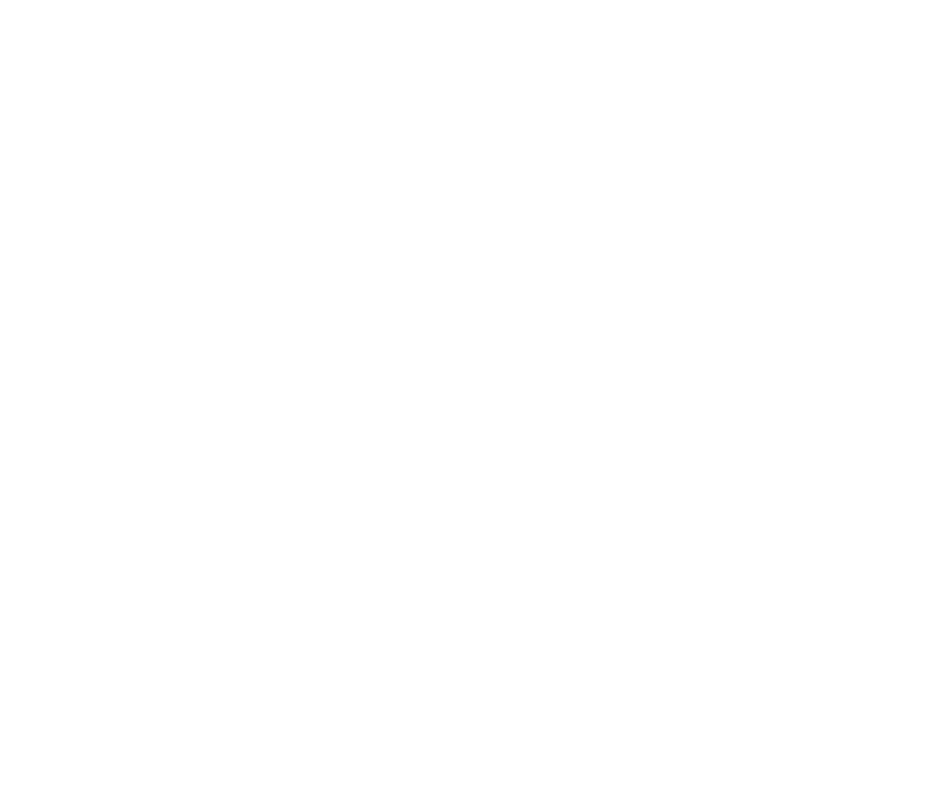
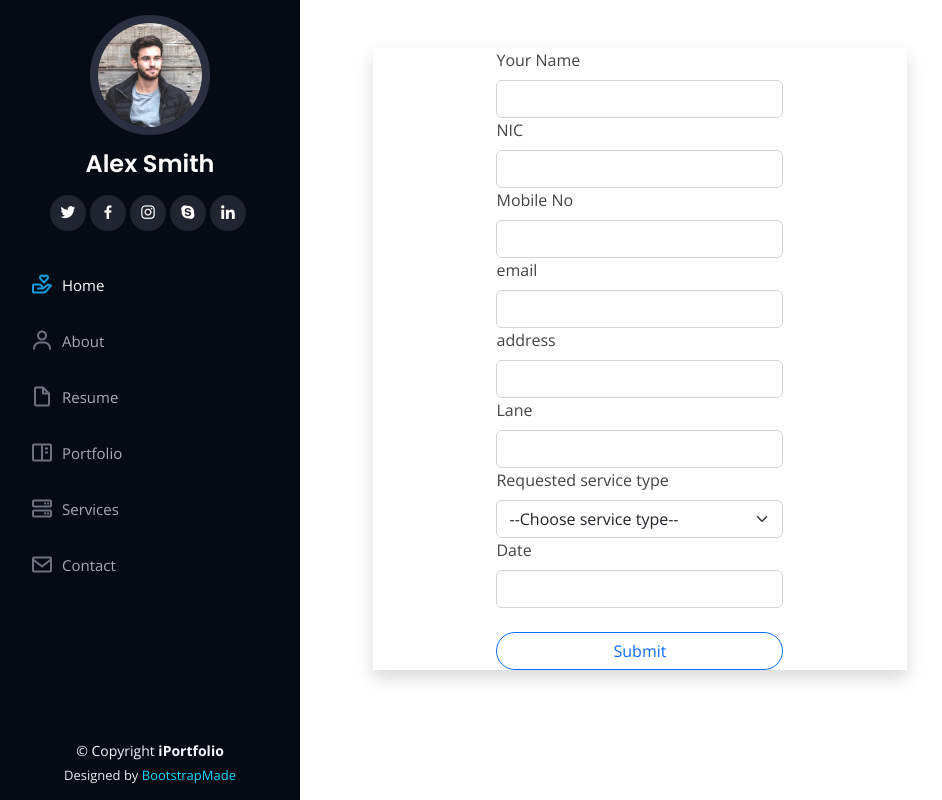
Before and after one commit to IT20665616/ITPM-Project-Y3-S2, a React (Create React App) app in the folder frontend/: page /request in a window 1280 px wide. Before the commit this address had no page. Shown: the whole page, without its empty margins (0-942 px from the left). Built offline with nearby package versions, Linux system fonts and the light colour scheme.

Commit message:
frontend servicerequest page and service view page

```diff
--- a/frontend/src/App.js
+++ b/frontend/src/App.js
@@ -5,6 +5,12 @@
 import Header from "./Components/Hansi/Header";
 import HomePage from "./Components/Hansi/HomePage";
 import RegisterPerson from "./Components/Sahan/RegisterPersonForm";
+import CustomerCreate from "./Components/Malshan/CustomerCreate"
+import AllRequests from "./Components/Malshan/AllRequests";
+import Nicrequest from "./Components/Malshan/Nicrequest";
+import Nicviewpage from "./Components/Malshan/Nicviewpage";
+
+
 
 function App() {
   return (
@@ -15,6 +21,13 @@
 
 
         <Route path="/registerperson" element={<RegisterPerson />} />
+        <Route path="/request" element={<CustomerCreate />} />
+        <Route path="/allrequests" element={<AllRequests />} />
+        <Route path="/nic" element={<Nicrequest />} />
+        <Route path="/nicrequests" element={<Nicviewpage />} />
+
+
+
 
       </Routes>
     </BrowserRouter>
--- a/frontend/src/Components/Hansi/Hero.js
+++ b/frontend/src/Components/Hansi/Hero.js
@@ -25,11 +25,12 @@
                             </div>
                         </div>
 
-                        <div class="col-xl-2 col-md-4">
+                        <div class="col-xl-2 col-md-4"><a href="http://localhost:3000/request">
                             <div class="icon-box">
                                 <i class="ri-question-fill"></i>
-                                <h3><a href="">Request a Service</a></h3>
+                                <h3>Request a Service</h3>
                             </div>
+                            </a>
                         </div>
 
                         <div class="col-xl-2 col-md-4">
--- /dev/null
+++ b/frontend/src/Components/Malshan/AllRequests.js
@@ -0,0 +1,77 @@
+import axios from 'axios';
+import React, { useEffect, useState } from 'react'
+import swal from 'sweetalert';
+
+export default function AllRequests() {
+
+const[requests, setrequests] = useState([]);
+
+useEffect(()=>{
+    function getAllRequests(){
+        axios.get("").then((res) =>{
+            setrequests(res.data);
+        }).catch((err) =>{
+            alert(err.message);
+        })
+    }
+    getAllRequests();
+}, [])
+
+function deleteRequest(id){
+    swal({
+        title: 'Are You Sure?',
+        text: 'Once deleted, You will not able to recover these details !',
+        icon: 'warning',
+        showCancelButton: true,
+        confirmButtonColor: '#30085d6',
+        cancelButtonColor: '#d33',
+        confirmButtonText: 'Delete'
+    }).then(() => {
+        axios
+          .delete(`http://localhost:8070/service/delete/${id}`);
+        swal({
+          title: "Success!",
+          text: "Deleted record Successfully",
+          icon: "success",
+          timer: 2000,
+          button: false,
+        });
+      }).catch((err) => {
+        swal({
+          title: "Error!",
+          text: "Coulden't Delete your Account",
+          type: "error",
+        });
+      });
+
+      setTimeout(() => {
+        window.location.replace("http://localhost:3000/");
+      }, 7000)
+
+}
+
+
+  return (
+    <div>
+         <div className="container py-5 ">
+            <table id="my-table" class="table table-hover">
+                <thead className="table-active">
+                    <tr>
+                        <th></th>
+                        <th>fullName</th>
+                        <th> nic</th>
+                        <th>mobileNo</th>
+                        <th>email</th>
+                        <th>address</th>
+                        <th> lane</th>
+                        <th>serviceType</th>
+                        <th>date</th>
+
+                    </tr>
+                </thead>
+                </table>
+
+        </div>
+    </div>
+  )
+}
--- /dev/null
+++ b/frontend/src/Components/Malshan/Nicrequest.js
@@ -0,0 +1,90 @@
+import axios from "axios";
+import React, { useEffect, useState } from "react";
+
+export default function Nicrequest() {
+  const [nic, setNic] = useState("");
+  const [data, setData] = useState([]);
+  const [click, setClick] = useState(false);
+
+  function sendData(e) {
+    e.preventDefault();
+
+    const newRequest = {
+      nic,
+    };
+
+    console.log(newRequest);
+    axios.post("http://localhost:8070/service/get", newRequest).then((res) => {
+      if (res.data) {
+        setData(res.data);
+        setClick(true);
+
+      } else {
+        console.log("unsuccess");
+      }
+    });
+  }
+
+  return (
+    <div>
+      <form>
+        <label htmlFor="username" className="form-label">
+          Your
+        </label>
+        <input
+          className="form-control"
+          name="nic"
+          onChange={(e) => {
+            setNic(e.target.value);
+          }}
+        ></input>
+
+        <button
+          onClick={sendData}
+          className="btn btn-outline-primary w-100 mt-4 rounded-pill"
+          type="button"
+        >
+          Submit
+        </button>
+      </form>
+
+      <div>
+        {click &&
+        <Nicviewpage data={data} />
+        }
+      </div>
+    </div>
+  );
+}
+
+function Nicviewpage(props) {
+  useEffect(() => {
+    console.log(props.data);
+  }, []);
+
+  return (
+    <div>
+      <div className="container py-5 ">
+
+        <table id="my-table" class="table table-hover">
+          <thead className="table-active">
+            <tr>
+              <th></th>
+              <th>fullName</th>
+              <th> nic</th>
+              <th>mobileNo</th>
+              <th>email</th>
+              <th>address</th>
+              <th> lane</th>
+              <th>serviceType</th>
+              <th>date</th>
+              <th>Action</th>
+            </tr>
+          </thead>
+
+          <tbody></tbody>
+        </table>
+      </div>
+    </div>
+  );
+}
--- /dev/null
+++ b/frontend/src/Components/Malshan/Nicviewpage.js
@@ -0,0 +1,40 @@
+import React, { useEffect } from "react";
+
+export default function Nicviewpage(props) {
+
+    useEffect(() => {
+        console.log(props.data);
+
+    }, []);
+
+
+
+  return (
+    <div>
+      <div className="container py-5 ">
+        <table id="my-table" class="table table-hover">
+          <thead className="table-active">
+            <tr>
+              <th></th>
+              <th>fullName</th>
+              <th> nic</th>
+              <th>mobileNo</th>
+              <th>email</th>
+              <th>address</th>
+              <th> lane</th>
+              <th>serviceType</th>
+              <th>date</th>
+              <th>Action</th>
+            </tr>
+          </thead>
+
+          <tbody>
+
+
+
+          </tbody>
+        </table>
+      </div>
+    </div>
+  );
+}
--- a/frontend/src/Components/Malshan/customerCreate.js
+++ b/frontend/src/Components/Malshan/customerCreate.js
@@ -1,21 +1,22 @@
-import React, { useState } from 'react'
+import React, { useState } from "react";
 import swal from "sweetalert";
 import axios from "axios";
+import Sidebar from "../Hansi/GramaNiladhariUI/Sidebar";
 
+function CustomerCreate() {
+  const [fullName, setfullName] = useState("");
+  const [nic, setNic] = useState("");
+  const [mobileNo, setMobileNo] = useState("");
+  const [email, setEmail] = useState("");
+  const [address, setAddress] = useState("");
+  const [lane, setLane] = useState("");
+  const [serviceType, setserviceType] = useState("");
+  const [date, setDate] = useState();
 
- function customerCreate() {
+  function sendData(e) {
+    e.preventDefault();
 
-  const[fullName, setfullName] = useState();
-  const[nic, setNic] =useState();
-  const[mobileNo, setMobileNo ] =useState();
-  const[email, setEmail] =useState();
-  const[address, setAddress] =useState();
-  const[lane, setLane] =useState();
-  const[serviceType,  setserviceType] =useState();
-  const[date , setDate] =useState();
-
-
-  const newCustomer =[
+    const newRequest = {
       fullName,
       nic,
       mobileNo,
@@ -23,88 +24,187 @@
       address,
       lane,
       serviceType,
-    date
-  ]
+      date,
+    };
 
 
+    axios
+      .post("http://localhost:8070/service/add", newRequest)
+      .then((res) => {
+        console.log(res.data);
+      if(res.data==="success"){
+        swal({
+          title: "success",
+          text: "request added successfully",
+          icon: "success",
+          timer: 2000,
+          button: false,
+        });
+      }
+      else{
+        swal({
+          title: "error",
+          text: "couldn't add your request",
+          type: "error",
+        });
+      }
+        // alert(res.data);
 
+      })
 
-    const submit = async (e) => {
-        e.preventDefault();
+      // .catch((err) => {
+
+      //  console.log(err);
+
+      // });
+
+    // setTimeout(() => {
+    //   window.location.replace("http://localhost:3000");
+    // }, 2000);
+
+    setfullName("");
+    setNic("");
+    setMobileNo("");
+    setEmail("");
+    setAddress("");
+    setLane("");
+    setserviceType("");
+    setDate("");
+  }
+
   return (
-    <div className="container">
-
-    <form onSubmit={submit}>
-      <div className='form-group'>
-        <label htmlFor='username' className='form-label'>Your Name</label>
-        <input className='form-control' name='username' onChange={e => setfullName(e.target.value)}></input>
+<div>
+    <Sidebar/>
+    <div className="container shadow my-5  col-md-5 d-flex  align-items-center  justify-content-center form order-2">
+      <form>
+        <div className="form-group">
+          <label htmlFor="username" className="form-label">
+            Your Name
+          </label>
+          <input
+            className="form-control"
+            name="username"
+            onChange={(e) => {
+              setfullName(e.target.value);
+            }}
+          ></input>
         </div>
-      <div className='form-group'>
-       <label htmlFor='email' className='form-label'>NIC</label>
-       <input className='form-control' name='email'onChange={ e => setNic(e.target.value)}></input>
+        <div className="form-group">
+          <label htmlFor="email" className="form-label">
+            NIC
+          </label>
+          <input
+            className="form-control"
+            name="email"
+            onChange={(e) => {
+              setNic(e.target.value);
+            }}
+          ></input>
         </div>
 
-      <div className='form-group'>
-       <label htmlFor='email' className='form-label'>Mobile No</label>
-       <input className='form-control' name='email'onChange={ e => setMobileNo(e.target.value)}></input>
+        <div className="form-group">
+          <label htmlFor="email" className="form-label">
+            Mobile No
+          </label>
+          <input
+            className="form-control"
+            name="email"
+            onChange={(e) => {
+              setMobileNo(e.target.value);
+            }}
+          ></input>
         </div>
 
-      <div className='form-group'>
-       <label htmlFor='email' className='form-label'>email </label>
-       <input className='form-control' name='email'onChange={e =>setEmail(e.target.value)}></input>
+        <div className="form-group">
+          <label htmlFor="email" className="form-label">
+            email{" "}
+          </label>
+          <input
+            className="form-control"
+            name="email"
+            onChange={(e) => {
+              setEmail(e.target.value);
+            }}
+          ></input>
         </div>
 
-
-
-      <div className='form-group'>
-       <label htmlFor='email' className='form-label'>address </label>
-       <input className='form-control' name='email'onChange={ e=> setAddress(e.target.value) }></input>
+        <div className="form-group">
+          <label htmlFor="email" className="form-label">
+            address{" "}
+          </label>
+          <input
+            className="form-control"
+            name="email"
+            onChange={(e) => {
+              setAddress(e.target.value);
+            }}
+          ></input>
         </div>
 
-
-
-      <div className='form-group'>
-       <label htmlFor='email' className='form-label'>Lane </label>
-       <input className='form-control' name='email'onChange={}></input>
+        <div className="form-group">
+          <label htmlFor="email" className="form-label">
+            Lane{" "}
+          </label>
+          <input
+            className="form-control"
+            name="email"
+            onChange={(e) => {
+              setLane(e.target.value);
+            }}
+          ></input>
         </div>
 
-
-
-      <div className='form-group'>
-        <label htmlFor='occupation' className='form-label'>Requested service type</label>
-        <select className='form-select' name='occupation' onChange={}>
-          <option value='cleaning'> Cleaning</option>
-          <option value={'employee'}>Gardening</option>
-          <option value={'other'}>plumbing</option>
-          <option value='cleaning'> Cleaning</option>
-
+        <div className="form-group">
+          <label htmlFor="occupation" className="form-label">
+            Requested service type
+          </label>
+          <select
+            className="form-select"
+            name="occupation"
+            onChange={(e) => {
+              setserviceType(e.target.value);
+            }}
+          >
+            <option disabled={true} value="" selected hidden>
+              --Choose service type--
+            </option>
+            <option value="gardening"> Gardening</option>
+            <option value="domestic">Domestic and outdoor Cleaning</option>
+            <option value="polishing">Polishing and Organizing</option>
+            <option value="eldercare"> Eldery care</option>
+            <option value="securityservice"> Security Services</option>
+            <option value="driver"> Drivers</option>
+            <option value="carwash"> Car Washing</option>
+            <option value="currier"> Courier Services</option>
           </select>
         </div>
 
-
-      <div className='form-group'>
-       <label htmlFor='email' className='form-label'>Date </label>
-       <input className='form-control' name='email'onChange={onChangeHandler}></input>
+        <div className="form-group">
+          <label htmlFor="email" className="form-label">
+            Date{" "}
+          </label>
+          <input
+            className="form-control"
+            name="email"
+            onChange={(e) => {
+              setDate(e.target.value);
+            }}
+          ></input>
         </div>
 
-
-
-
-
-      <div className='form-group'>
-        <button className='btn' type='button' onClick={()=>console.log(formdata)}>Submit</button>
+        <div className="form-group">
+          <button
+            onClick={sendData}
+            className="btn btn-outline-primary w-100 mt-4 rounded-pill"
+            type="button"
+          >
+            Submit
+          </button>
         </div>
-
       </form>
-
-
-
     </div>
-
-
-  )
+    </div>
+  );
 }
 
-
-
-export default customerCreate();
+export default CustomerCreate;
```
Also changed, not shown: frontend/src/Components/Malshan/updateRequest.js (added), 2 other files (tests, documents, lock files or other folders). Lines whose indentation alone changed are shown as unchanged.
